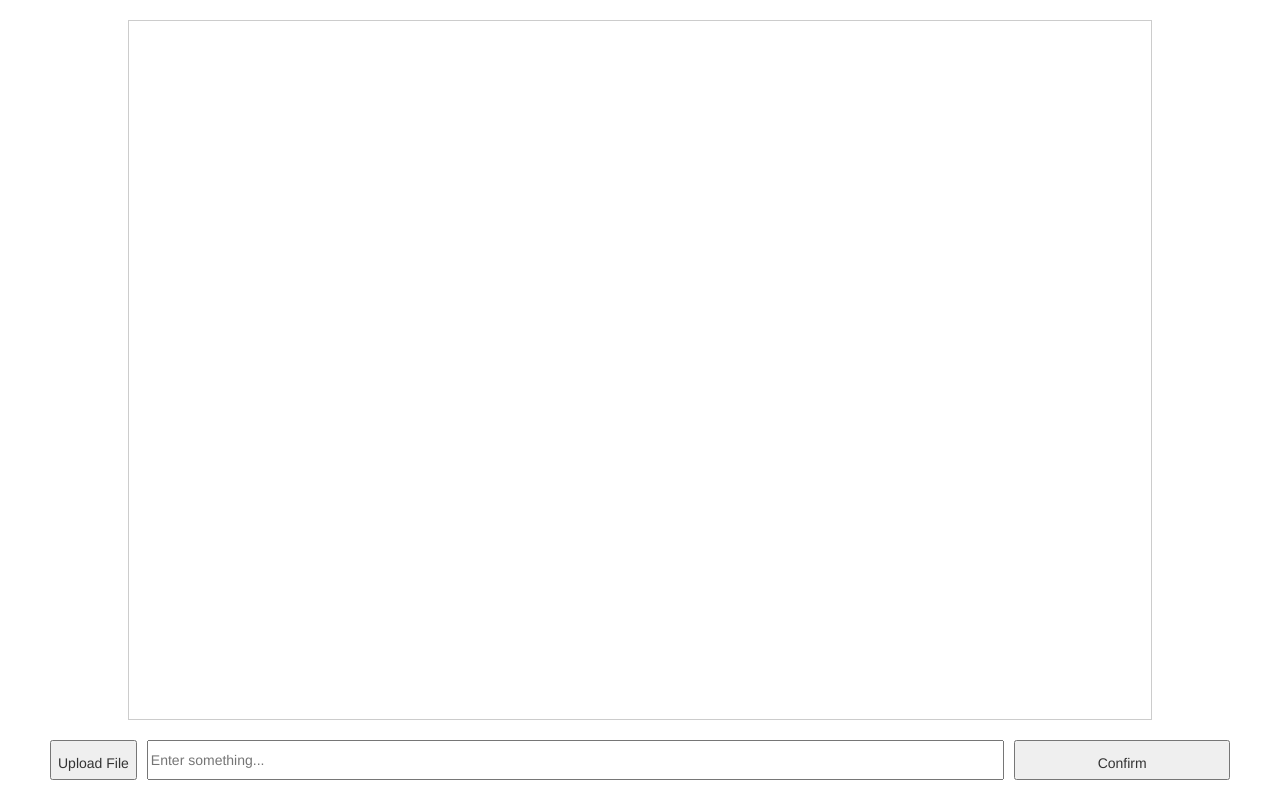
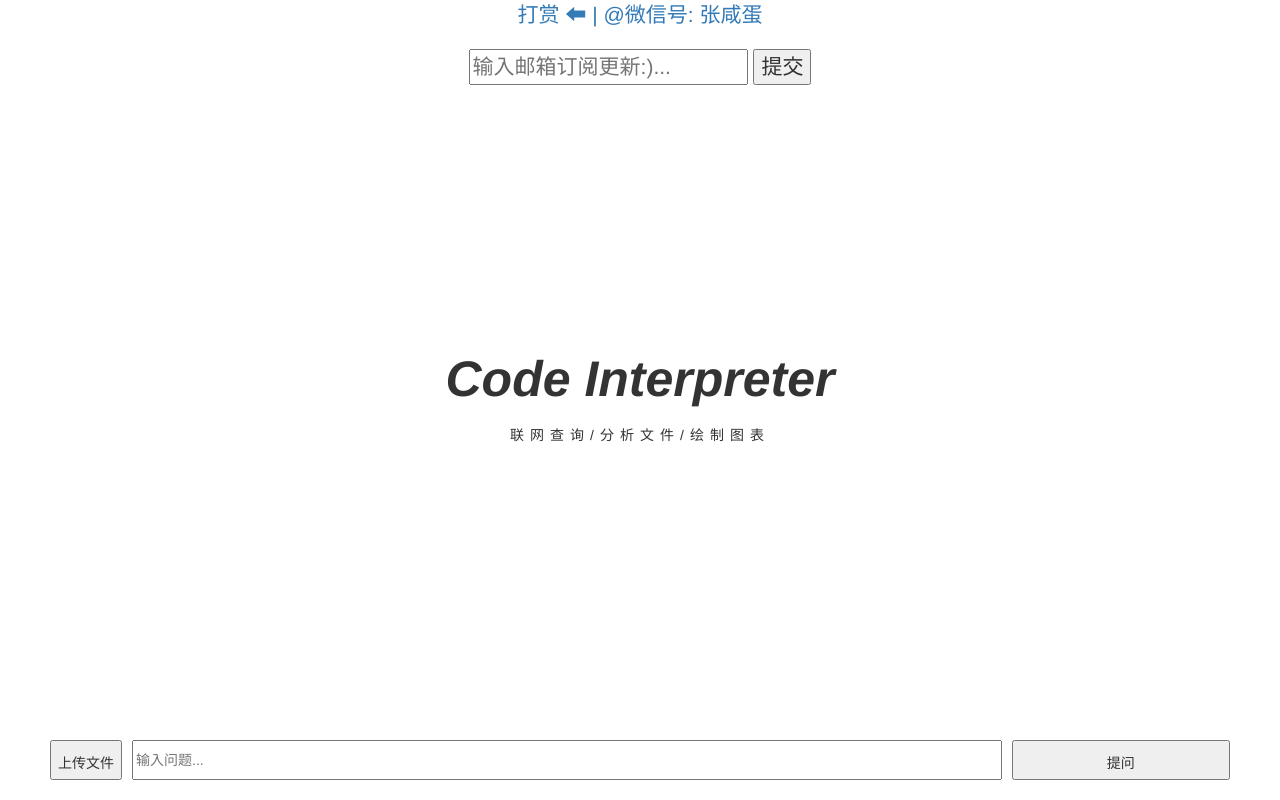
Before and after one commit to nitpicker55555/code_interpreter, a Flask app: template flask_pro/templates/index.html in a window 1280 px wide. Run offline with Flask 3, Linux system fonts and the light colour scheme; the template is opened without the code that fills it, so the values that code supplies are empty; some libraries are stand-ins or nearby versions.

Commit message:
fixed bugs

````diff
--- a/flask_pro/app.py
+++ b/flask_pro/app.py
@@ -11,8 +11,8 @@ import os
 from dotenv import load_dotenv
 import ast
 from langchain.tools import DuckDuckGoSearchResults
-
-
+from user_agents import parse
+import requests
 load_dotenv()
 api_key = os.getenv('OPENAI_API_KEY')
 client = OpenAI()
@@ -59,13 +59,13 @@ search_internet("中国新闻")
 # If you want to get the value of a variable, please use print() to print it out.
 # """
 normal_prompt = r"""
-You have a virtual environment equipped with a python environment and a function to access internet. You can freely achieve your goals through python
+You have a virtual environment equipped with a python environment and function 'search_internet('news')' to access internet. You can freely achieve your goals through python
 code. You can use python code to process user upload files, or use matplotlib to draw charts, and use 'search_internet("news")' to access internet.
 The variables in the code you give will be stored in the environment and can be called directly next
 time.
 
 Access internet: You can access internet to search information by calling function search_internet("news"), Example: you
-can run search_internet("China news") to get news in China. """
+can run search_internet("China news") to get news in China. Run search_internet("Germany news") to get news in germany."""
 
 judge_prompt="""You are a task completion judge. I will tell you the goal and current completion status of this task.
 You need to output whether it is completed now in json format. If it is completed, output {"complete":true}. If not,
@@ -160,6 +160,7 @@ def complete_json(input_stream):
 def extract_code(code_str):
     return code_str.split("```python")[1].split("```")[0]
 def len_str2list(result):
+    result=result.replace("None","").replace(" ","")
     try:
         # 尝试使用 ast.literal_eval 解析字符串
         result = ast.literal_eval(result)
@@ -186,7 +187,7 @@ def details_span(result):
 
     aa=f"""
 <details>
-    <summary>`Code result ▲ Length:{len_str2list(result)}`</summary>
+    <summary>`运行结果 (点击展开) Length:{len_str2list(result)}`</summary>
        {str(result)}
 </details>
     """
@@ -228,6 +229,12 @@ def upload_file():
         return jsonify({"filename": filename}), 200
     else:
         return jsonify({"error": "File type not allowed"}), 400
+@app.route('/submit_email', methods=['POST'])
+def submit_email():
+    data=request.get_json().get('text')
+    with open("./static/email.text",'a',encoding='utf-8') as file:
+        file.write('\n'+json.dumps({"email":data,"time":str(datetime.now()),"ip":session['ip_'],"os":session['os'],"device":session['device_type'],'browser':session['browser']}))
+    return jsonify({"text": True}), 400
 
 @app.errorhandler(413)
 def request_entity_too_large(error):
@@ -238,12 +245,30 @@ def home():
     # 加载包含 Markdown 容器的前端页面
     # session['globals_dict'] ={}
     # session['locals_dict'] = locals()
-
+    ip_=request.headers.get('X-Real-IP')
+    session['ip_']=ip_
     session['uploaded_indication'] = None
     session['messages2'] = []
     session['messages2'].append({"role": "system",
                                  "content": normal_prompt
                                  })
+    user_agent_string = request.headers.get('User-Agent')
+    user_agent = parse(user_agent_string)
+
+    # 获取操作系统和浏览器信息
+    os = user_agent.os.family  # 操作系统
+    browser = user_agent.browser.family  # 浏览器
+    if user_agent.is_mobile:
+        device_type = 'Mobile'
+    elif user_agent.is_tablet:
+        device_type = 'Tablet'
+    elif user_agent.is_pc:
+        device_type = 'Desktop'
+    else:
+        device_type = 'Unknown'
+    session['os']=os
+    session['browser']=browser
+    session['device_type']=device_type
     return render_template('index.html')
 
 def auto_json():
@@ -329,12 +354,12 @@ def submit():
                     else:
                         lines = code_str.strip().split('\n')
                         # last_line = [line for line in lines if '=' in line][-1]
-                        if "print" not in lines[-1] and "=" not in lines[-1] and "#" not in lines[-1]:
+                        if "print" not in lines[-1] and "=" not in lines[-1] and "#" not in lines[-1] and "search_internet" not in lines[-1]:
                             code_str+=f"""
 try:
-       print({lines[-1]})
+        print({lines[-1]})
 except:
-       pass
+        pass
                             """
                         # var_name = last_line.split('=')[0].strip()
                     print(code_str)
@@ -360,15 +385,51 @@ except:
                     session['messages2'].append({"role": "user",
                                   "content": send_result})
                     compelete=False
+                    final_conv=send_result
 
                 else:
                     steps += 1
                     session['messages2'].append({"role": "user",
                                       "content": "continue"})
+                    final_conv='continue'
 
+                data_with_response = {
+                    'len': str(len(session['messages2'])),
+                    'time': str(datetime.now()),
+                    'ip': str(session['ip_']),
+                    'location': query_ip_location(session['ip_']),
+                    'user': str(final_conv),
+                    'os': str(session['os']),
+                    'browser': str(session['browser']),
+                    'device': str(session['device_type']),
+                    'answer': str(full_result)
+                    # 'answer': response_str
+                }
 
+                formatted_data = json.dumps(data_with_response, indent=2, ensure_ascii=False)
+
+                # 写入文本文件
+                with open('static/data3.txt', 'a', encoding='utf-8') as file:
+                    file.write(formatted_data)
     return Response(stream_with_context(generate(data)))
+def query_ip_location(ip):
+    try:
+        ip = ip.replace(" ", "")
+        url = f"http://ip-api.com/json/{ip}"  # 使用ip-api.com提供的API
+        response = requests.get(url)
+        data = json.loads(response.text)
 
+        if data["status"] == "success":
+            country = data["country"]
+            city = data["city"]
+            region = data["regionName"]
+            isp = data["isp"]
+            res = str(region + "  " + city + "  " + isp)
+            return res
+        else:
+            return ip
+    except:
+        return ip
 
 @app.route('/stream', methods=['POST', 'GET'])
 def stream():
--- a/flask_pro/templates/index.html
+++ b/flask_pro/templates/index.html
@@ -3,16 +3,40 @@
 <head>
     <meta charset="UTF-8">
     <meta name="viewport" content="width=device-width, initial-scale=1.0">
-    <title>Talk with DB</title>
+    <title>Code Interpreter</title>
     <style>
+        .container {
+            text-align: center;
+            position: absolute;
+            top: 50%;
+            left: 50%;
+            transform: translate(-50%, -50%);
+        }
 
+        .code-interpreter {
+            font-style: italic;
+            font-weight: bold;
+            font-size: 50px;
+        }
+
+        .description {
+            font-size: 14px;
+            letter-spacing: 6px; /* 增加字间距 */
+            display: block; /* 或者使用flex等其他布局方式来控制宽度 */
+            /* 设定宽度以尝试与上方文本宽度匹配 */
+            max-width: 600px; /* 假设上方文本的最大宽度为600px */
+            margin: 10px auto; /* 居中显示 */
+        }
         #chatWindow {
+
             border: 1px solid #ccc;
             padding: 10px;
-            height: 300px; /* 或根据需要调整 */
-            overflow-y: scroll;
-            margin: 20px auto;
-            width: 80%;
+            overflow-y: auto; /* 内容超出时在元素内部显示滚动条 */
+            margin: 30px 20px 10px; /* 上、左右、下的外边距 */
+            width: calc(100% - 40px); /* 调整宽度以考虑左右的边距 */
+            max-height: calc(100vh - 150px); /* 最大高度以避免窗口滚动条 */
+
+
         }
         .input-button-container {
             position: fixed; /* 使用固定定位 */
@@ -50,23 +74,43 @@
 </head>
 <body>
 <!--    <div id="markdownContainer"></div>-->
+<p class="lead text-center">
+    <a  style="display: inline-block;" class="lead text-center" onclick="window.location.href='./static/images/reward.png'" style="color:red;">打赏     ⬅    |       </a>
+    <a style="display: inline-block;"  class="lead text-center" id="my-p" style="color:blue;">@微信号: 张咸蛋</a>
+    <br>
+    <input type="text" id="subscribe" placeholder="输入邮箱订阅更新:)...">
+    <button id="submit_email">提交</button>
+</p>
+
 <input type="file" id="file-input" style="display: none;" />
-<div id="chatWindow"></div>
+<div id="chatWindow" style="display: none"></div>
+<div class="container" id="title">
+    <span class="code-interpreter">Code Interpreter</span>
+    <div class="description">联网查询/分析文件/绘制图表</div>
+</div>
 <div class="input-button-container">
-    <input type="button" id="upload-btn" value="Upload File" onclick="document.getElementById('file-input').click();" />
+    <input type="button" id="upload-btn" value="上传文件" onclick="document.getElementById('file-input').click();" />
 
 
-    <input type="text" id="inputField" placeholder="Enter something...">
-    <button id="confirmButton">Confirm</button>
+    <input type="text" id="inputField" placeholder="输入问题...">
+    <button id="confirmButton">提问</button>
 </div>
 <script>
     // function uploadFile() {
     //
     // /}
+    const myP = document.getElementById('my-p');
+
+    // 在<p>标签被点击时弹出"123"
+    myP.addEventListener('click', () => {
+        alert('请联系微信号: 18302921075');
+    });
     $(document).ready(function() {
 
         var chatInput=$('#inputField')
         var submitButton = $('#confirmButton')
+        var submit_email=$('#submit_email')
+
         $('#file-input').on('change', function() {
             var fileInput = document.getElementById('file-input');
             var file = fileInput.files[0];
@@ -205,8 +249,37 @@
             }
         }
         document.getElementById('confirmButton').addEventListener('click', function() {
-            var userInput = document.getElementById('inputField').value; // 获取文本框的值
+            document.getElementById('title').style.display="none"
+            document.getElementById('chatWindow').style.display='block'
+            document.getElementById('subscribe').style.display='none'
+            document.getElementById('submit_email').style.display='none'
+            var userInput = document.getElementById('inputField').value; // 获取文本框的值/
             process_input(userInput)
+
+        });
+        document.getElementById('submit_email').addEventListener('click', function() {
+
+            const text=document.getElementById('subscribe').value
+            document.getElementById('subscribe').value=''
+            alert("邮箱提交成功！谢谢啦:)")
+            fetch('/submit_email', {
+                method: 'POST', // 指定请求方法为POST
+                headers: {
+                    'Content-Type': 'application/json', // 指定发送的数据类型为 JSON
+                },
+                body: JSON.stringify({ text: text }) // 将用户输入转换为JSON字符串
+            })
+                .then(response => {
+
+
+                }) // 解析JSON格式的响应
+                .then(data => {
+                })
+                .catch((error) => {
+                    console.error('Error:', error); // 在控制台打印出现的错误
+                });
+            // var userInput = document.getElementById('inputField').value; // 获取文本框的值
+            // process_input(userInput)
 
         });
 
````
